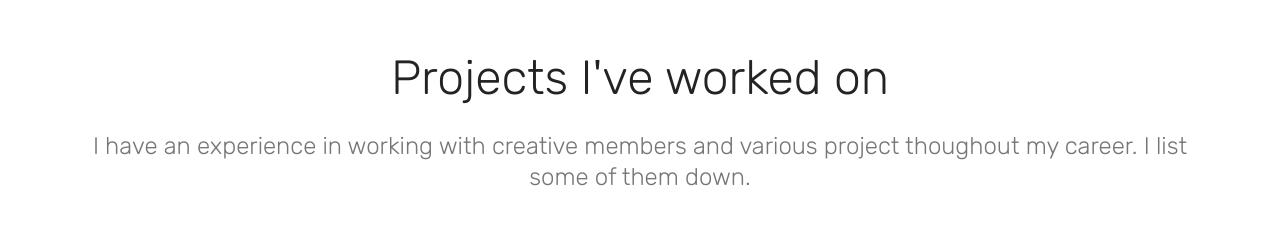
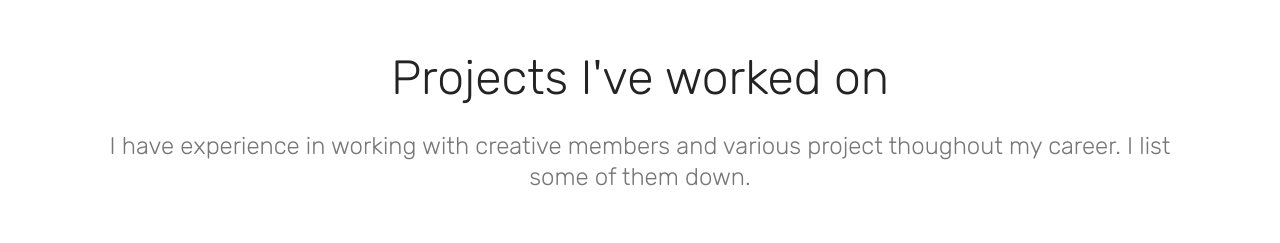
Before and after one commit to rahulramesh96/TejasTawadia, a plain HTML site: page index.html in a window 1280 px wide. Shown: the part 2520-2763 px from the top of the page. Drawn offline with Linux system fonts and the light colour scheme; files whose address does not match are found by name.

Commit message:
Update index.html

```diff
--- a/index.html
+++ b/index.html
@@ -241,7 +241,7 @@
     <div class="container">
         <h2 class="mbr-section-title pb-3 align-center mbr-fonts-style display-2">Projects I've worked on</h2>
         <h3 class="mbr-section-subtitle display-5 align-center mbr-fonts-style">
-            I have an experience in working with creative members and various project thoughout my career. I list some of them down.</h3>
+            I have experience in working with creative members and various project thoughout my career. I list some of them down.</h3>
 
         <div class="media-container-row container pt-5 mt-2">
 
```
